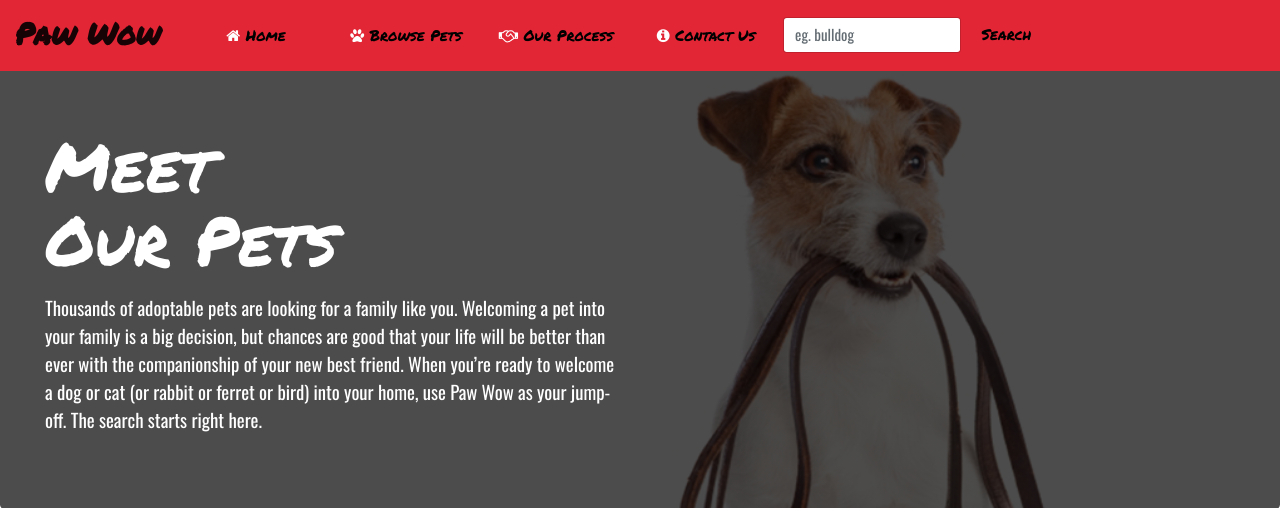
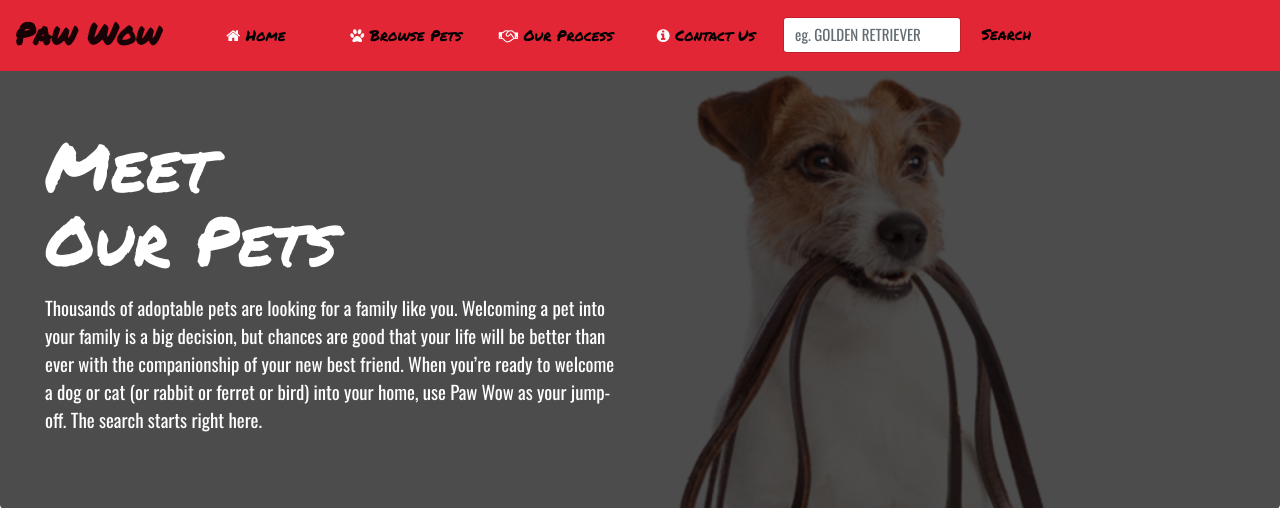
Before and after one commit to hhh146578/theFedGAE, a Python web app: template templates/pet1.html in a window 1280 px wide. Shown: the top 508 px of the page. Run offline with Jinja, Linux system fonts and the light colour scheme; the template is opened without the code that fills it, so the values that code supplies are empty; some libraries are stand-ins or nearby versions.

Commit message:
update Searchbox

```diff
--- a/templates/base.html
+++ b/templates/base.html
@@ -42,8 +42,8 @@
                     </li>
                     <!-- Searchbox **** Claire Koo contribution – SI 539**** -->
                     <li>
-                        <form class="form-inline mx-auto">
-                        <input id="Searchbox" class="form-control mx-auto" type="search" aria-label="Search" placeholder="eg. bulldog">
+                        <form class="form-inline mx-auto" method="post" action="/pet.html">
+                        <input id="Searchbox" class="form-control mx-auto" type="search" aria-label="Search" placeholder="eg. GOLDEN RETRIEVER" name="name">
                         <button  id="navbarSearch" class="btn btn-outline mx-auto" type="submit">Search</button>
                         </form>
                     </li>
```
